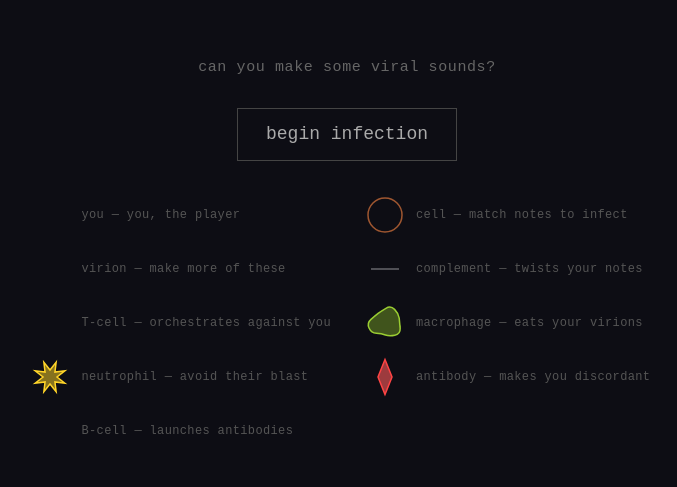
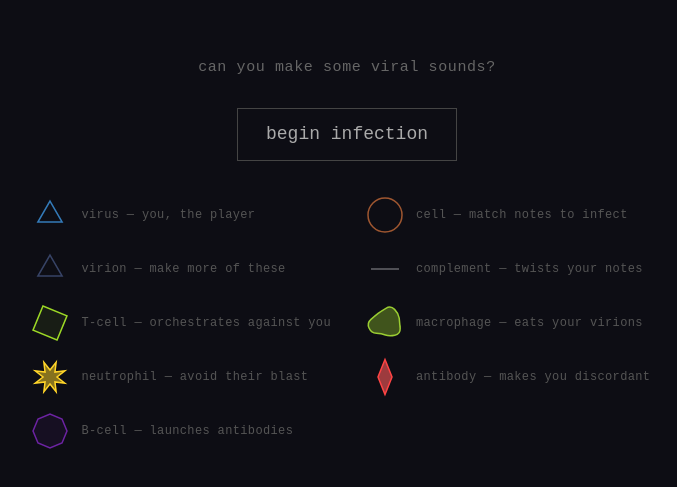
Before and after one commit to Delwddrylliwr/viral-consonance, a website with bundled scripts: page index.html in a window 1280 px wide. Shown: the part 145-632 px from the top of the page, without its empty margins (293-970 px from the left). Built offline with nearby package versions, Linux system fonts and the light colour scheme.

Commit message:
Fixed mini visual rendering in table

```diff
--- a/index.html
+++ b/index.html
@@ -73,15 +73,15 @@
     <p>can you make some viral sounds?</p>
     <span>begin infection</span>
     <div id="entity-key">
-      <div class="ek-item"><canvas data-entity="virus"   width="44" height="44"></canvas><span>you<span class="ek-desc"> — you, the player</span></span></div>
+      <div class="ek-item"><canvas data-entity="player"   width="44" height="44"></canvas><span>virus<span class="ek-desc"> — you, the player</span></span></div>
       <div class="ek-item"><canvas data-entity="cell"     width="44" height="44"></canvas><span>cell<span class="ek-desc"> — match notes to infect</span></span></div>
-      <div class="ek-item"><canvas data-entity="virion"    width="44" height="44"></canvas><span>virion<span class="ek-desc"> — make more of these</span></span></div>
+      <div class="ek-item"><canvas data-entity="clone"    width="44" height="44"></canvas><span>virion<span class="ek-desc"> — make more of these</span></span></div>
       <div class="ek-item"><canvas data-entity="protein"  width="44" height="44"></canvas><span>complement<span class="ek-desc"> — twists your notes</span></span></div>
-      <div class="ek-item"><canvas data-entity="T-cell"    width="44" height="44"></canvas><span>T-cell<span class="ek-desc"> — orchestrates against you</span></span></div>
+      <div class="ek-item"><canvas data-entity="tcell"    width="44" height="44"></canvas><span>T-cell<span class="ek-desc"> — orchestrates against you</span></span></div>
       <div class="ek-item"><canvas data-entity="macrophage" width="44" height="44"></canvas><span>macrophage<span class="ek-desc"> — eats your virions</span></span></div>
       <div class="ek-item"><canvas data-entity="neutrophil" width="44" height="44"></canvas><span>neutrophil<span class="ek-desc"> — avoid their blast</span></span></div>
       <div class="ek-item"><canvas data-entity="antibody" width="44" height="44"></canvas><span>antibody<span class="ek-desc"> — makes you discordant</span></span></div>
-      <div class="ek-item"><canvas data-entity="B-cell"    width="44" height="44"></canvas><span>B-cell<span class="ek-desc"> — launches antibodies</span></span></div>
+      <div class="ek-item"><canvas data-entity="bcell"    width="44" height="44"></canvas><span>B-cell<span class="ek-desc"> — launches antibodies</span></span></div>
     </div>
   </div>
 
```
